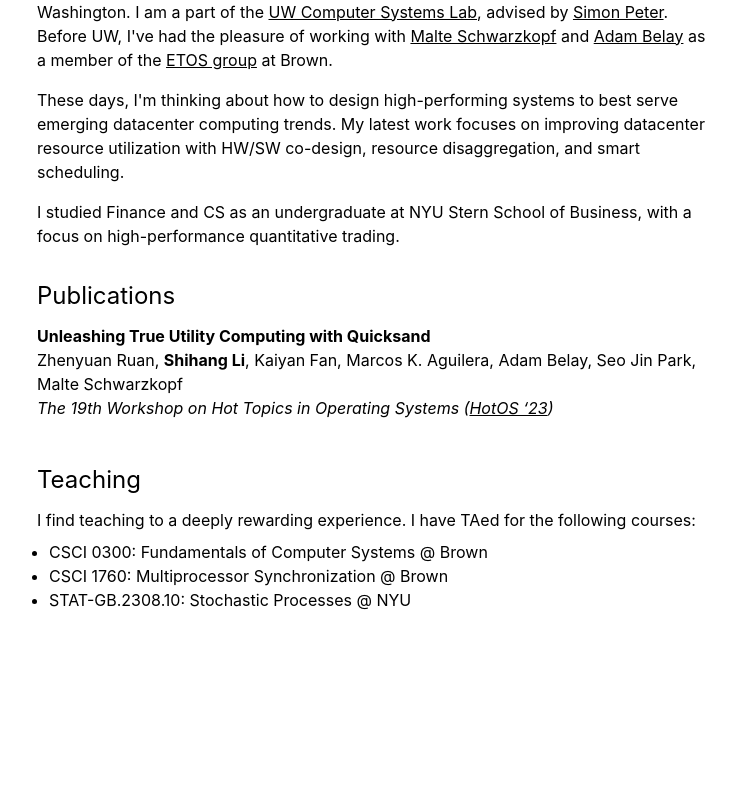
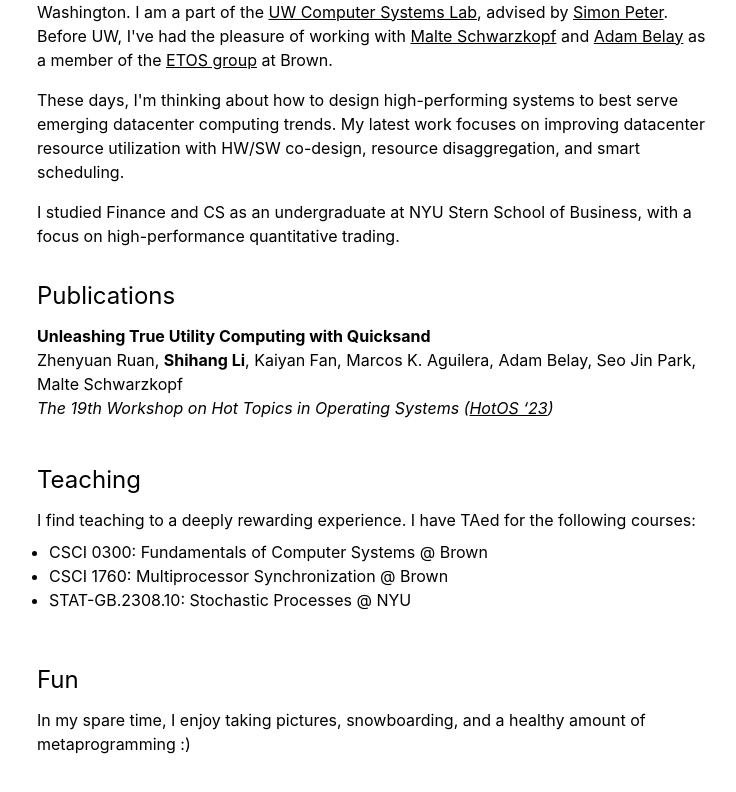
Before and after one commit to vic-lsh/vli, a Next.js app: page / in a window 1280 px wide. Shown: the part 332-1124 px from the top of the page, without its empty margins (267-1003 px from the left). Before the commit the page ends 1028 px from the top, so only its background shows below. Built offline with nearby package versions, Linux system fonts and the light colour scheme.

Commit message:
add fun section

```diff
--- a/pages/index.tsx
+++ b/pages/index.tsx
@@ -165,7 +165,7 @@
     <div>
       <h2 className="text-2xl">Teaching</h2>
       <div className="py-3">
-        <p className="text-justify">
+        <p>
           {`I find teaching to a deeply rewarding experience. I have TAed for the following courses:`}
         </p>
         <ul className="list-disc list-outside ml-3 py-2">
@@ -173,6 +173,19 @@
           <li>CSCI 1760: Multiprocessor Synchronization @ Brown</li>
           <li>STAT-GB.2308.10: Stochastic Processes @ NYU</li>
         </ul>
+      </div>
+    </div>
+  );
+};
+
+const Fun = () => {
+  return (
+    <div>
+      <h2 className="text-2xl">Fun</h2>
+      <div className="py-3">
+        <p>
+          {`In my spare time, I enjoy taking pictures, snowboarding, and a healthy amount of metaprogramming :)`}
+        </p>
       </div>
     </div>
   );
@@ -205,6 +218,7 @@
             <PersonalIntroArea />
             <Publications />
             <Teaching />
+            <Fun />
           </div>
         </div>
         <div className="py-8">
```
